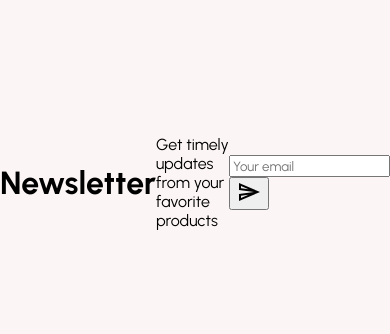
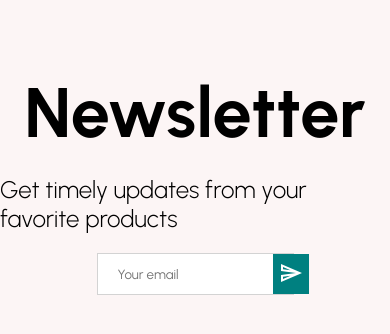
Before and after one commit to Aurelegui/E-Commerce, a React (Create React App) app in the folder ecommerce/: page / in a window 390 px wide. Shown: the part 4558-4892 px from the top of the page. Built offline with nearby package versions, Linux system fonts and the light colour scheme.

Commit message:
Responsive Newsletter and preparing Footer

```diff
--- a/ecommerce/src/Components/Newsletter.jsx
+++ b/ecommerce/src/Components/Newsletter.jsx
@@ -7,21 +7,39 @@ const Container = styled.div`
     display: flex;
     align-items: center;
     justify-content: center;
+    flex-direction: column;
 `
 const Title = styled.h1`
+    font-size: 70px;
+    margin-bottom: 20px;
+`
 
+const Description = styled.div`
+    font-size: 24px;
+    font-weight: 300;
+    margin-bottom: 20px;
 `
-const Description = styled.div`
 
+const InputContainer = styled.div`
+    width: 50%;
+    height: 40px;
+    background-color: white;
+    display: flex;
+    justify-content: space-between;
+    border: 1px solid lightgray;
 `
-const InputContainer = styled.div`
 
+const Input = styled.input`
+    border: none;
+    flex: 8;
+    padding-left: 20px;
 `
-const Input = styled.input`
 
-`
 const Button = styled.button`
-
+    flex: 1;
+    border: none;
+    background-color: teal;
+    color: white;
 `
 
 const Newsletter = () => {
```
Also changed, not shown: ecommerce/src/Components/Footer.jsx (added, +9 -0 lines).
